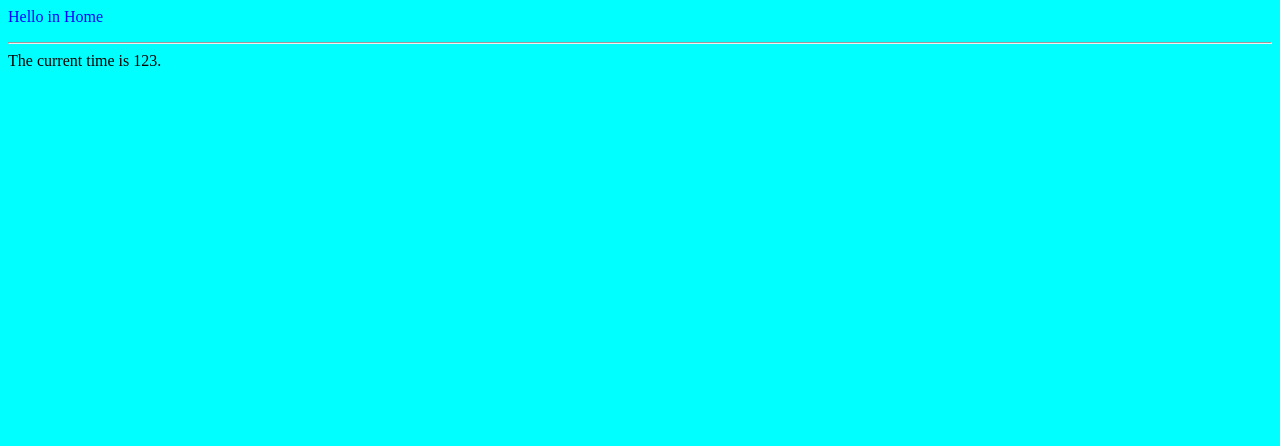
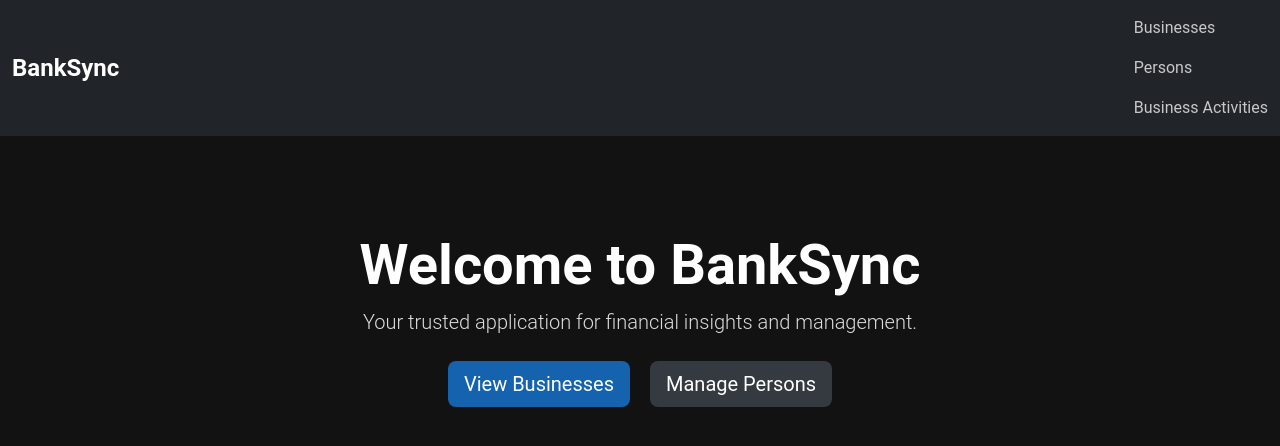
Before and after one commit to trucdg/banksync, a Django app: page /bankrec/ in a window 1280 px wide. Shown: the top 446 px of the page. Run offline with Django 5.2, Linux system fonts and the light colour scheme.

Commit message:
add views and templates

```diff
--- a/bankrec/templates/bankrec/base.html
+++ b/bankrec/templates/bankrec/base.html
@@ -1,17 +1,28 @@
-
 {% load static %}
-
-<html>
+<!DOCTYPE html>
+<html lang="en">
 <head>
-        <title>Hello, world!</title>
-        <link rel="stylesheet" href="{% static 'styles.css' %}">
+    <meta charset="UTF-8">
+    <meta name="viewport" content="width=device-width, initial-scale=1.0">
+    <title>{% block title %}My App{% endblock %}</title>
+    <link href="https://cdn.jsdelivr.net/npm/bootstrap@5.3.2/dist/css/bootstrap.min.css" rel="stylesheet">
+    <link href="{% static 'styles.css' %}" rel="stylesheet">
 </head>
 <body>
-
+    <nav class="navbar navbar-dark bg-dark">
+        <div class="container-fluid">
+            <a class="navbar-brand" href="/">BankSync</a>
+            <div class="navbar-nav">
+                <a class="nav-link" href="{% url 'business_list' %}">Businesses</a>
+                <a class="nav-link" href="{% url 'person_list' %}">Persons</a>
+                <a class="nav-link" href="{% url 'business_activity_list' %}">Business Activities</a>
+            </div>
+        </div>
+    </nav>
+    <div class="container mt-4">
         {% block content %}
         {% endblock %}
-
-    <hr>
-    The current time is {{current_time}}.
+    </div>
+    <script src="https://cdn.jsdelivr.net/npm/bootstrap@5.3.2/dist/js/bootstrap.bundle.min.js"></script>
 </body>
 </html>
--- a/bankrec/templates/bankrec/home.html
+++ b/bankrec/templates/bankrec/home.html
@@ -1,9 +1,14 @@
-<!-- bankrec/templates/bankrec/home.html -->
+{% extends "bankrec/base.html" %}
 
-{% extends 'bankrec/base.html' %}
+{% block title %}Welcome to BankSync{% endblock %}
 
 {% block content %}
-
-<p> Hello in Home</p>
-
+<div class="text-center mt-5">
+    <h1 class="display-4">Welcome to BankSync</h1>
+    <p class="lead">Your trusted application for financial insights and management.</p>
+    <div class="mt-4">
+        <a href="{% url 'business_list' %}" class="btn btn-primary btn-lg me-3">View Businesses</a>
+        <a href="{% url 'person_list' %}" class="btn btn-secondary btn-lg">Manage Persons</a>
+    </div>
+</div>
 {% endblock %}
--- a/bankrec/urls.py
+++ b/bankrec/urls.py
@@ -1,6 +1,37 @@
 from django.urls import path
-from . import views
+from .views import (
+    HomePageView,
+    BusinessListView,
+    BusinessDetailView,
+    TransactionListView,
+    TransactionDetailView,
+    PersonListView,
+    PersonDetailView,
+    BusinessActivityListView,
+)
 
 urlpatterns = [
-    path(r"", views.home, name="home"),
+    path("", HomePageView.as_view(), name="home"),
+    # Business URLs
+    path("businesses/", BusinessListView.as_view(), name="business_list"),
+    path("businesses/<int:pk>/", BusinessDetailView.as_view(), name="business_detail"),
+    path(
+        "businesses/<int:business_id>/transactions/",
+        TransactionListView.as_view(),
+        name="transaction_list",
+    ),
+    path(
+        "transactions/<int:pk>/",
+        TransactionDetailView.as_view(),
+        name="transaction_detail",
+    ),
+    # Person URLs
+    path("persons/", PersonListView.as_view(), name="person_list"),
+    path("persons/<int:pk>/", PersonDetailView.as_view(), name="person_detail"),
+    # Business Activity URLs
+    path(
+        "business_activity_codes/",
+        BusinessActivityListView.as_view(),
+        name="business_activity_list",
+    ),
 ]
--- a/bankrec/views.py
+++ b/bankrec/views.py
@@ -1,17 +1,81 @@
-from django.shortcuts import render
-from django.http import HttpRequest, HttpResponse
+from django.shortcuts import render, get_object_or_404
+from django.views.generic import ListView, DetailView, TemplateView
+from .models import Business, TransactionEntry, Category, Person, BusinessActivity
 
 
-# Create your views here.
-def home(request):
-    """Define a view to show the 'home.html' template."""
-    # the template to which we will delegate the work
-    template = "bankrec/home.html"
-    # a dict of key/value pairs, to be available for use in template
-    context = {
-        "current_time": 123,
-        "letter1": 31,
-        "letter2": 14,
-        "number": 2,
-    }
-    return render(request, template, context)
+class HomePageView(TemplateView):
+    template_name = "bankrec/home.html"
+
+
+class PersonListView(ListView):
+    """
+    A view class to display a list of the app users
+    """
+
+    model = Person
+    template_name = "bankrec/person_list.html"
+    context_object_name = "persons"
+
+
+class PersonDetailView(DetailView):
+    """
+    A view class to display user data
+    """
+
+    model = Person
+    template_name = "bankrec/person_detail.html"
+    context_object_name = "person"
+
+
+class BusinessActivityListView(ListView):
+    """
+    A view class to display a list of business activities and their NAICS codes
+    """
+
+    model = BusinessActivity
+    template_name = "bankrec/business_activity_list.html"
+    context_object_name = "activities"
+
+
+class BusinessListView(ListView):
+    """
+    A view class to display a list of businesses
+    """
+
+    model = Business
+    template_name = "bankrec/business_list.html"
+    context_object_name = "businesses"
+
+
+class BusinessDetailView(DetailView):
+    """
+    A view class to display the detail view for a business and their data
+    """
+
+    model = Business
+    template_name = "bankrec/business_detail.html"
+    context_object_name = "business"
+
+
+class TransactionListView(ListView):
+    """
+    A view class to display a list of transactions
+    """
+
+    model = TransactionEntry
+    template_name = "bankrec/transaction_list.html"
+    context_object_name = "transactions"
+
+    def get_queryset(self):
+        business = get_object_or_404(Business, id=self.kwargs["business_id"])
+        return TransactionEntry.objects.filter(business=business)
+
+
+class TransactionDetailView(DetailView):
+    """
+    A view class to display detail information for a transaction
+    """
+
+    model = TransactionEntry
+    template_name = "bankrec/transaction_detail.html"
+    context_object_name = "transaction"
--- a/static/styles.css
+++ b/static/styles.css
@@ -1,7 +1,61 @@
-p {
-    color: blue;
+/* Global styles */
+body {
+    background-color: #121212;
+    color: #ffffff;
+    font-family: 'Roboto', sans-serif;
+    margin: 0;
+    padding: 0;
 }
 
-body {
-    background-color: aqua;
+/* Navbar */
+.navbar-dark .navbar-brand {
+    font-size: 1.5rem;
+    font-weight: bold;
+    color: #ffffff;
 }
+
+.navbar-dark .navbar-brand:hover {
+    color: #f8f9fa;
+}
+
+.navbar-dark .nav-link {
+    color: rgba(255, 255, 255, 0.75);
+}
+
+.navbar-dark .nav-link:hover {
+    color: #6671d9;
+}
+
+/* Buttons */
+.btn-primary {
+    background-color: #1669bced;
+    border: none;
+}
+
+.btn-primary:hover {
+    background-color: #005bb5;
+}
+
+.btn-secondary {
+    background-color: #343a40;
+    border: none;
+}
+
+.btn-secondary:hover {
+    background-color: #23272b;
+}
+
+/* Home Page */
+.text-center {
+    padding: 3rem 1rem;
+}
+
+.display-4 {
+    font-weight: 700;
+    color: #ffffff;
+}
+
+.lead {
+    font-size: 1.25rem;
+    color: #dcdcdc;
+}
```
Also changed, not shown: bankrec/models.py (+6 -2 lines), bankrec/templates/bankrec/business_activity_list.html (added, +12 -0 lines), bankrec/templates/bankrec/business_list.html (added, +25 -0 lines), bankrec/templates/bankrec/person_detail.html (added, +18 -0 lines), bankrec/templates/bankrec/person_list.html (added, +14 -0 lines). Lines whose indentation alone changed are shown as unchanged.
